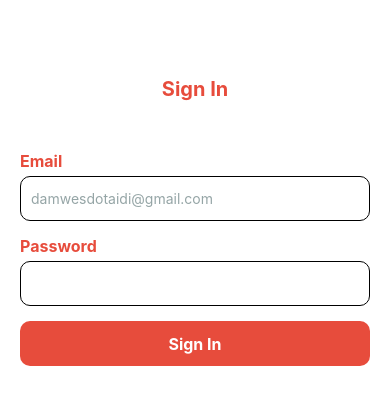
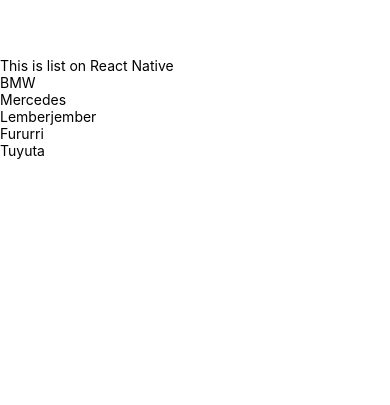
Before and after one commit to adhxabre/rnb44, a React Native app: screen / in a window 390 px wide. Shown: the part 143-548 px from the top of the page. Built offline with nearby package versions, Linux system fonts and the light colour scheme.

Commit message:
List n Keys

```diff
--- a/App.js
+++ b/App.js
@@ -1,13 +1,13 @@
 import { StatusBar } from "expo-status-bar";
 import { StyleSheet, Text, View } from "react-native";
 
-import Form from "./src/screens/Form";
+import Map from "./src/screens/Map";
 
 export default function App() {
   return (
     <View style={{ marginTop: 200 }}>
       <StatusBar />
-      <Form />
+      <Map />
     </View>
   );
 }
--- a/src/screens/Form.jsx
+++ /dev/null
@@ -1,68 +0,0 @@
-import {
-  View,
-  Text,
-  TouchableOpacity,
-  TextInput,
-  StyleSheet,
-} from "react-native";
-
-export default function Form() {
-  return (
-    <View style={style.container}>
-      <Text style={style.header}>Sign In</Text>
-
-      <Text style={style.textStyle}>Email</Text>
-      <TextInput
-        style={style.textInput}
-        defaultValue="damwesdotaidi@gmail.com"
-      />
-
-      <Text style={style.textStyle}>Password</Text>
-      <TextInput secureTextEntry={true} style={style.textInput} />
-
-      <TouchableOpacity style={style.button}>
-        <Text style={style.textButton}>Sign In</Text>
-      </TouchableOpacity>
-    </View>
-  );
-}
-
-const style = StyleSheet.create({
-  container: {
-    padding: 20,
-  },
-  header: {
-    color: "#e74c3c",
-    fontSize: 20,
-    fontWeight: "bold",
-    textAlign: "center",
-    marginBottom: 50,
-  },
-  textStyle: {
-    color: "#e74c3c",
-    fontSize: 16,
-    fontWeight: "bold",
-    marginBottom: 5,
-  },
-  textInput: {
-    height: 45,
-    borderWidth: 1,
-    borderRadius: 10,
-    marginBottom: 15,
-    padding: 10,
-    color: "#95a5a6",
-  },
-  button: {
-    backgroundColor: "#e74c3c",
-    height: 45,
-    width: "100%",
-    borderRadius: 10,
-    justifyContent: "center",
-  },
-  textButton: {
-    color: "#fff",
-    fontWeight: "bold",
-    fontSize: 16,
-    textAlign: "center",
-  },
-});
--- /dev/null
+++ b/src/screens/Map.jsx
@@ -0,0 +1,14 @@
+import { View, Text } from "react-native";
+
+export default function Map() {
+  const cars = ["BMW", "Mercedes", "Lemberjember", "Fururri", "Tuyuta"];
+
+  return (
+    <View>
+      <Text>This is list on React Native</Text>
+      {cars.map((car, i) => (
+        <Text key={i}>{car}</Text>
+      ))}
+    </View>
+  );
+}
```
